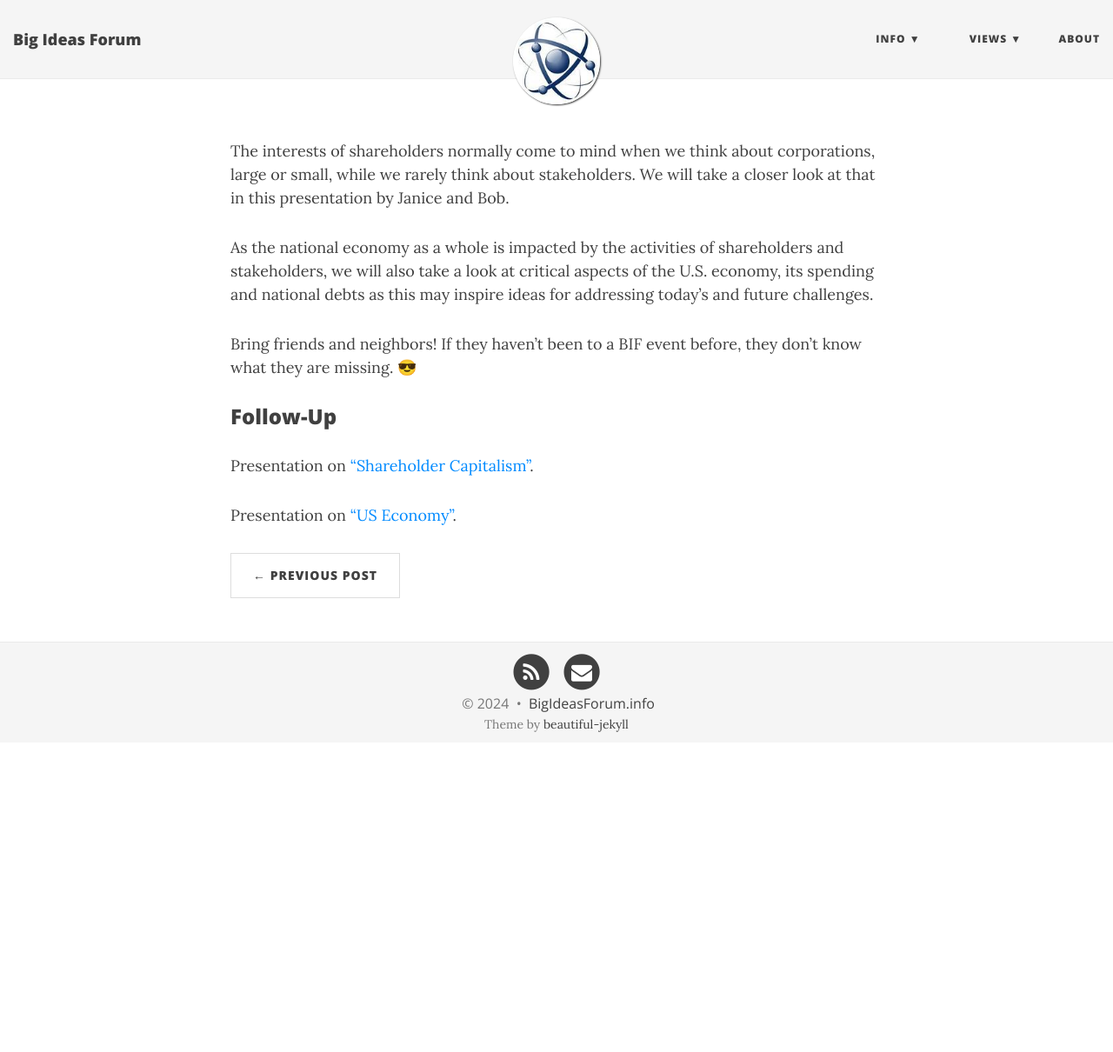
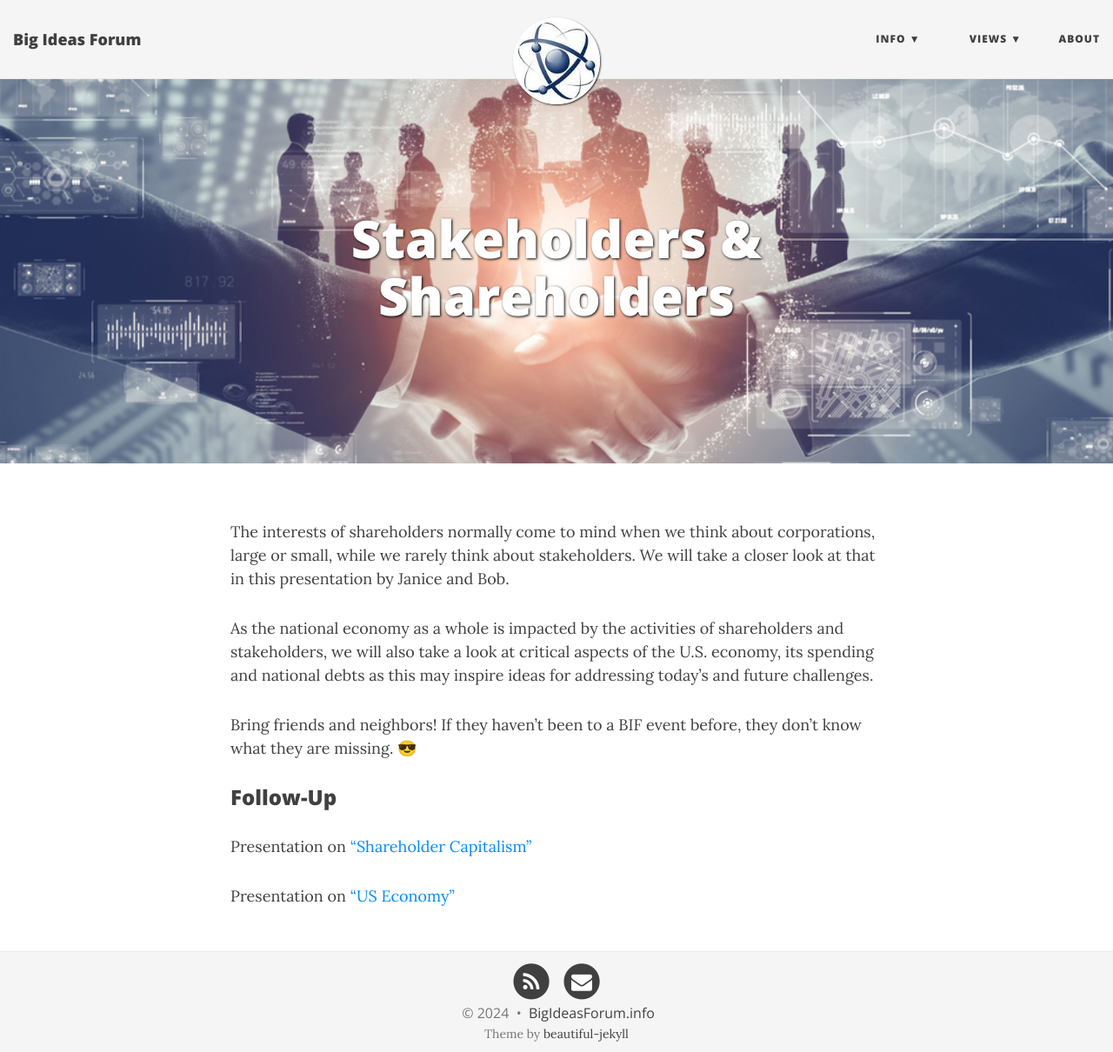
Before and after one commit to BigIdeasForum/bigideasforum.github.io, a Jekyll site: the page built from _posts/2024/2024-05-02-s-cap.md, in a window 1280 px wide and 1210 px high. Shown: the whole window at 87% size. Built offline with Jekyll 4.4.1, drawn with Linux system fonts in a browser that asks for light colours; nearby versions of some CDN libraries.

Commit message:
update event

```diff
--- a/_posts/2024/2024-05-02-s-cap.md
+++ b/_posts/2024/2024-05-02-s-cap.md
@@ -15,6 +14,6 @@ Bring friends and neighbors! If they haven’t been to a BIF event before, they
 
 ### Follow-Up
 
-Presentation on ["Shareholder Capitalism"](/assets/present/2024/2024-05-02/share-cap.pdf).
+Presentation on ["Shareholder Capitalism"](/assets/present/2024/2024-05-02/share-cap.pdf)
 
-Presentation on ["US Economy"](/assets/present/2024/2024-05-02/us-econ.pdf).
+Presentation on ["US Economy"](/assets/present/2024/2024-05-02/us-econ.pdf)
```
Also changed, not shown: other parts of _posts/2024/2024-05-02-s-cap.md (+2 -3 lines), img/st-sh.png (added), 2 other files.
